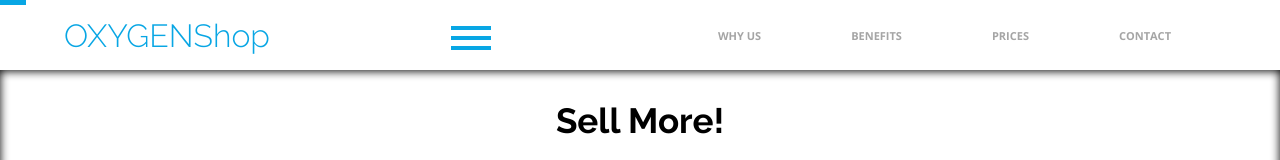
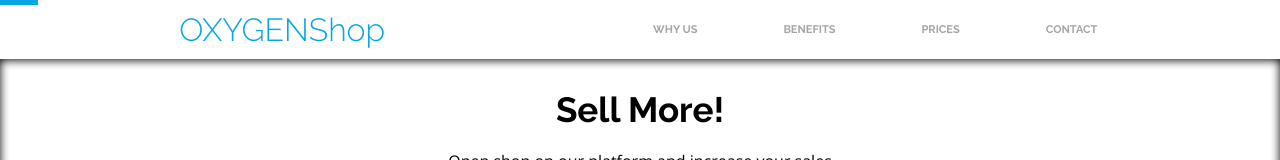
Before and after one commit to FedericoIglesias/oxigenShop, a plain HTML site: page index.html in a window 1280 px wide. Shown: the top 160 px of the page. Drawn offline with nearby package versions, Linux system fonts and the light colour scheme.

Commit message:
mobileMenu

```diff
--- a/index.html
+++ b/index.html
@@ -37,23 +37,9 @@
             <span class="line1"></span>
             <span class="line2"></span>
             <span class="line3"></span>
-            <ul class="hamburguesa__menu display_none" id="hamburguesa__menu">
-                <li>
-                    WHY US
-                </li>
-                <li>
-                    BENEFITS
-                </li>
-                <li>
-                    PRICES
-                </li>
-                <li>
-                    CONTACT
-                </li>
-            </ul>
         </div>
-        <div class="menu">
-            <div>
+        <div class="menu display_none" id="hamburguesa__menu">
+            <div class="menu__hover">
                 <p>WHY US</p>
             </div>
             <div>
--- a/js/app.js
+++ b/js/app.js
@@ -67,9 +67,9 @@ popUpSend.onclick = () => {
 //menu mobile
 document.getElementById('menuBtn').onclick = function () {
     if (menu.getAttribute('class').includes('display_none')) {
-        menu.setAttribute('class', 'hamburguesa__menu')
+        menu.setAttribute('class', 'menu')
     } else {
-        menu.setAttribute('class', 'hamburguesa__menu display_none')
+        menu.setAttribute('class', 'menu display_none')
     }
 }
 
@@ -138,7 +138,6 @@ const sendForm = async (name, email) => {
 let count = 1
 
     let go = () => {
-        console.log(count)
         document.getElementById('slider__1').setAttribute('class', 'img__slider display_none')
         document.getElementById('slider__2').setAttribute('class', 'img__slider display_none')
         document.getElementById('slider__3').setAttribute('class', 'img__slider display_none')
@@ -206,4 +205,4 @@ document.getElementById('select__5').onclick = function(){count = 5; go()};
 
 
 document.getElementById('arrow__prev').onclick = function(){if(count == 1){count = 4; go()}else{count = count - 2; go()}};
-document.getElementById('arrow__next').onclick = function(){go()};;
+document.getElementById('arrow__next').onclick = function(){go()};
--- a/view/style.scss
+++ b/view/style.scss
@@ -4,10 +4,10 @@
     box-sizing: border-box;
     margin: 0;
     padding: 0;
+    font-family: "Raleway", sans-serif;
 }
 body {
     min-width: 320px;
-    font-family: "Raleway", sans-serif;
 }
 .backgroundGrey {
     background-color: rgba(0, 0, 0, 0.5);
@@ -117,30 +117,21 @@ body {
     width: 100px;
 }
 header {
-    max-width: 375px;
     margin: 0 auto;
-    height: 70px;
+    position: relative;
+    padding: 20px 20px 50px;
     h1 {
         color: #08a6e4;
         font-weight: 300;
-        margin: 17px 0 17px 25px;
-        float: left;
-    }
-    .menu {
-        font-family: "Open Sans", sans-serif;
-        display: none;
-        height: 100%;
+        display: inline-block;
+        position: absolute;
+        left: 10%;
     }
     .menu__hamburguesa {
-        float: right;
         height: 100%;
-        display: flex;
-        justify-content: center;
-        align-items: center;
-        flex-flow: column wrap;
-        .hamburguesa__menu {
-            list-style: none;
-        }
+        display: inline-block;
+        position: absolute;
+        right: 10%;
         span {
             display: block;
             background-color: #08a6e4;
@@ -148,6 +139,29 @@ header {
             width: 40px;
             margin-top: 6px;
         }
+    }
+    .menu {
+        font-family: "Open Sans", sans-serif;
+        display: block;
+        position: fixed;
+        width: 100%;
+        left: 0;
+        top: 70px;
+        background-color: white;
+        padding-left: 10px;
+        box-shadow: 1px 1px 1px black;
+        p {
+            margin: 3px;
+            font-weight: 700;
+            color: #a5a5a5;
+            font-size: 11px;
+        }
+        p:hover {
+            color: black;
+        }
+    }
+    .display_none {
+        display: none;
     }
 }
 main {
@@ -464,8 +478,8 @@ main {
                     border: 0.4vw solid black;
                     margin: 0 5px;
                 }
-                .background__white{
-                    background-color:rgba(255, 255, 255, 0.9);
+                .background__white {
+                    background-color: rgba(255, 255, 255, 0.9);
                     border: none;
                 }
             }
@@ -604,35 +618,33 @@ footer {
     }
     header {
         max-width: 90%;
-        height: 70px;
         display: flex;
         justify-content: space-between;
         align-items: center;
+        padding: 20px;
         h1 {
-            float: none;
-            margin: 0;
+            width: 50%;
         }
         .menu {
             display: flex;
-            justify-content: center;
+            justify-content: end;
+            position: static;
+            box-shadow: none;
+            margin-right: 5%;
             div {
-                display: flex;
-                align-items: center;
-                justify-content: center;
-                height: 100%;
-                margin: 0 45px;
-                :hover {
-                    color: black;
-                    border-bottom: #08a6e4 solid 4px;
-                }
+                margin: 0 40px;
                 p {
                     font-size: 11px;
                     font-weight: 700;
                     color: #a5a5a5;
                 }
             }
+            .div:hover {
+                color: black;
+                border-bottom: #08a6e4 solid 4px;
+            }
         }
-        .icon {
+        .menu__hamburguesa {
             display: none;
         }
     }
@@ -892,3 +904,6 @@ footer {
         }
     }
 }
+.display_none {
+    display: none;
+}
```
Also changed, not shown: view/style.css, 1 other file.
